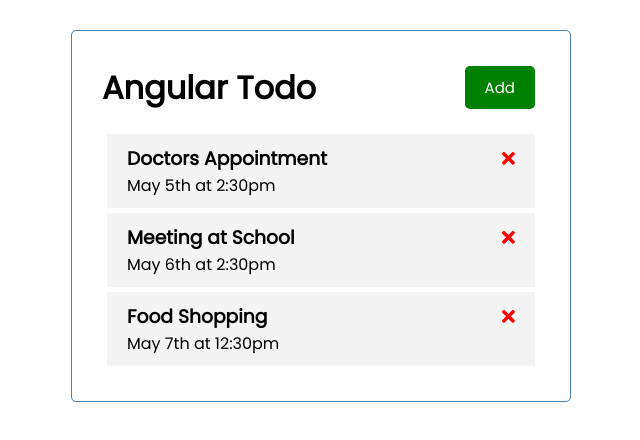
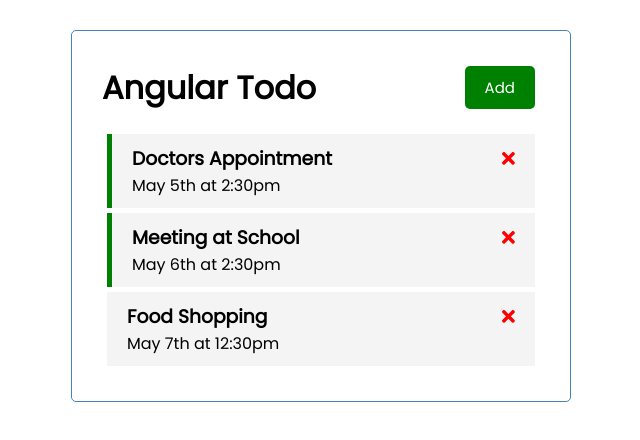
Before and after one commit to evaldosantos/angular-todo, an Angular app: page / in a window 1280 px wide. Shown: the top 440 px of the page, without its empty margins (319-959 px from the left). Built offline with nearby package versions, Linux system fonts and the light colour scheme; data requests are answered from the project's data file.

Commit message:
add border when task.reminder=true

```diff
--- a/src/app/components/task-item/task-item.component.html
+++ b/src/app/components/task-item/task-item.component.html
@@ -1,4 +1,4 @@
-<div class="task">
+<div class="task" [ngClass]="{ reminder: task.reminder }">
   <h3>{{ task.text }}
   <fa-icon
     [icon]="faTimes"
```
